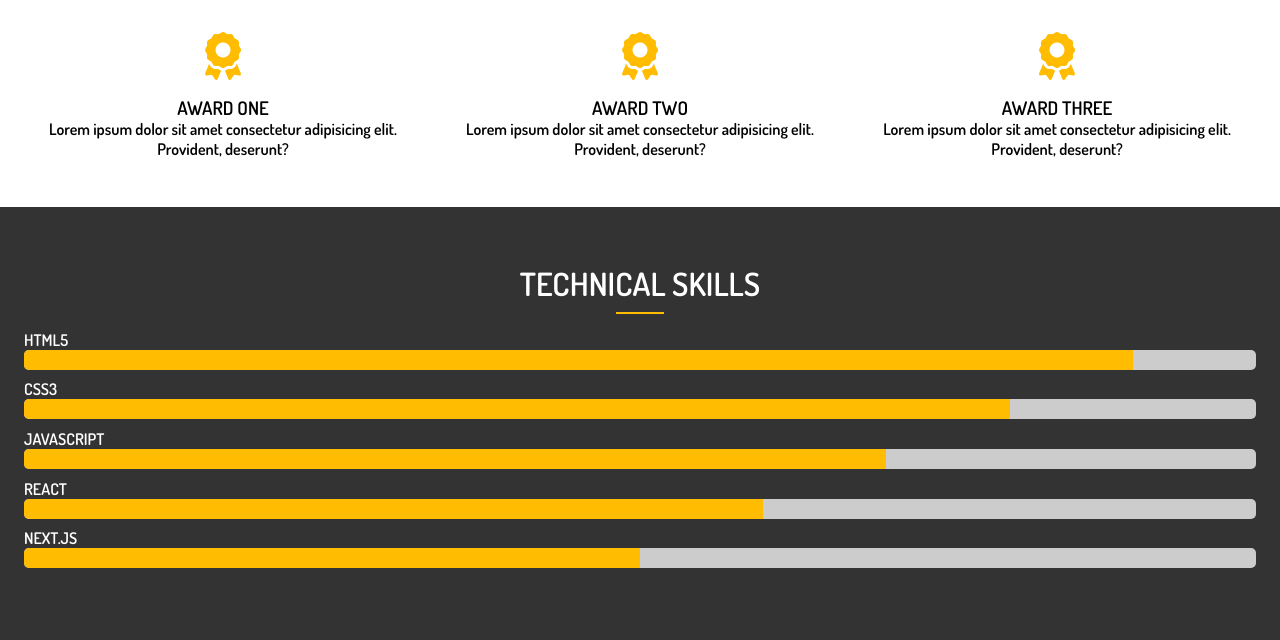
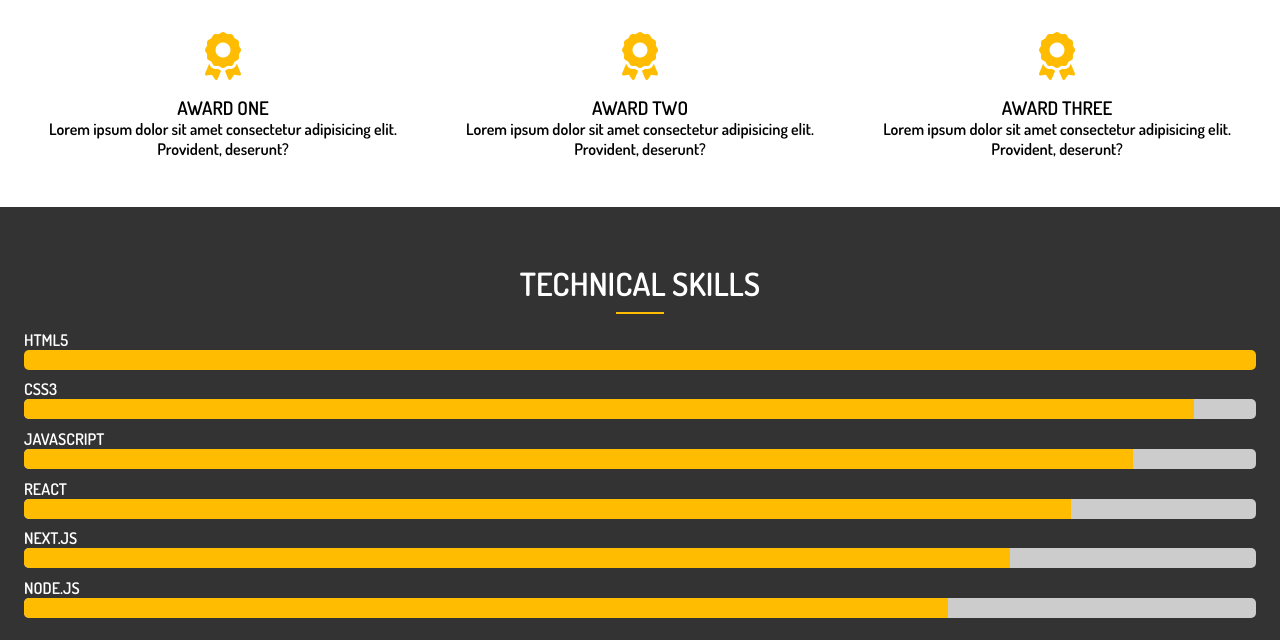
Before and after one commit to ahmedkhaled89/my-custom-john-doe-portfolio, a website: page dist/about.html in a window 1280 px wide. Shown: the part 506-1146 px from the top of the page. Drawn offline with Linux system fonts and the light colour scheme.

Commit message:
Tiny Change to about.html

```diff
--- a/dist/about.html
+++ b/dist/about.html
@@ -84,23 +84,27 @@
         <div class="bottom-line"></div>
         <h4>HTML5</h4>
         <div class="progress">
-          <div style="width: 90%"></div>
+          <div style="width: 100%"></div>
         </div>
         <h4>CSS3</h4>
         <div class="progress">
-          <div style="width: 80%"></div>
+          <div style="width: 95%"></div>
         </div>
         <h4>Javascript</h4>
         <div class="progress">
-          <div style="width: 70%"></div>
+          <div style="width: 90%"></div>
         </div>
         <h4>React</h4>
         <div class="progress">
-          <div style="width: 60%"></div>
+          <div style="width: 85%"></div>
         </div>
         <h4>Next.JS</h4>
         <div class="progress">
-          <div style="width: 50%"></div>
+          <div style="width: 80%"></div>
+        </div>
+        <h4>Node.JS</h4>
+        <div class="progress">
+          <div style="width: 75%"></div>
         </div>
       </div>
     </section>
```
